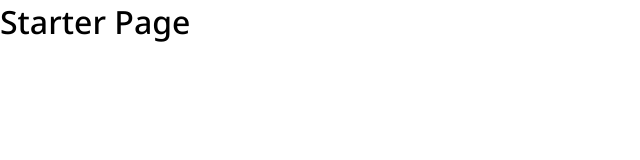
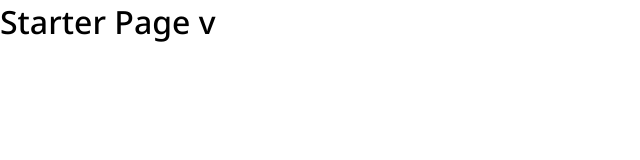
Before and after one commit to tchala120/trend-trove-web, a React (Vite) app: page / in a window 1280 px wide. Shown: the top 160 px of the page, without its empty margins (0-640 px from the left). Built offline with nearby package versions, Linux system fonts and the light colour scheme.

Commit message:
feat: Display version from env to make sure dev and prod should display correctly

```diff
--- a/src/App.tsx
+++ b/src/App.tsx
@@ -1,5 +1,5 @@
 const App = () => {
-  return <h1>Starter Page</h1>
+  return <h1>Starter Page v{import.meta.env.VITE_APP_VERSION}</h1>
 }
 
 export default App
```
